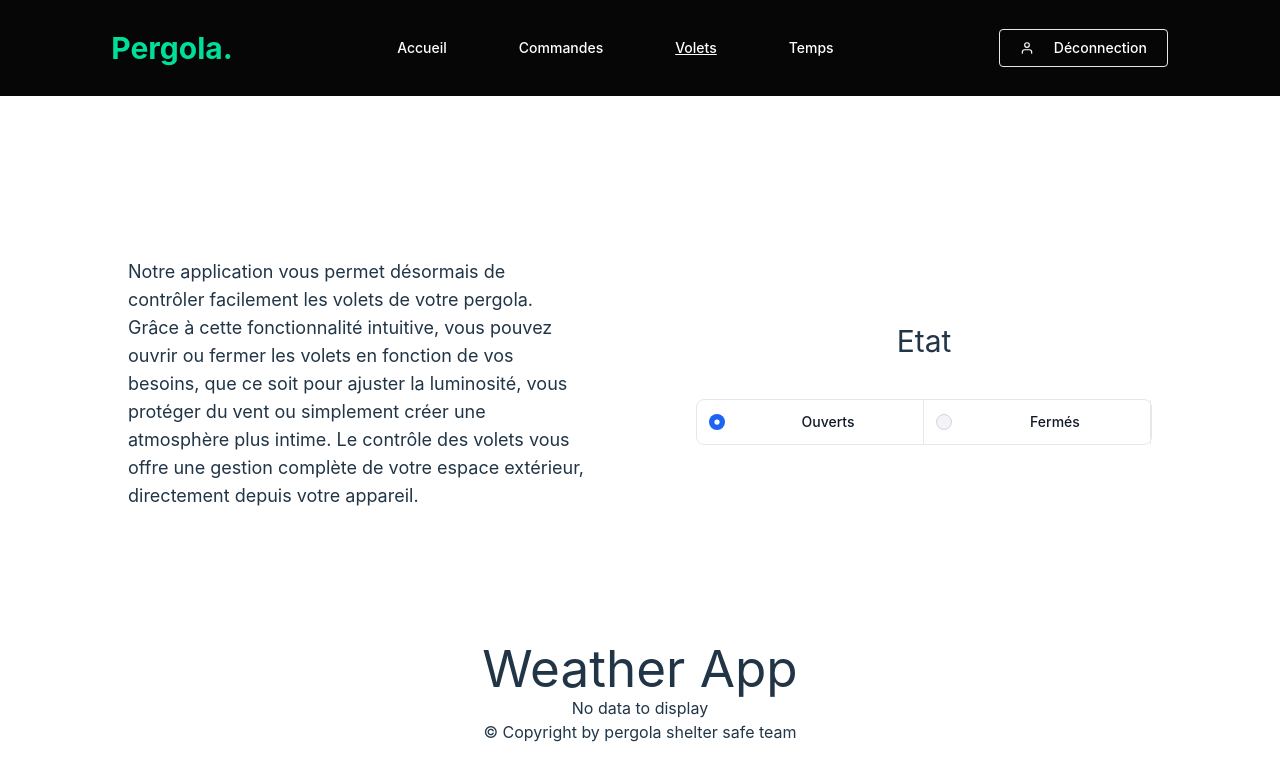
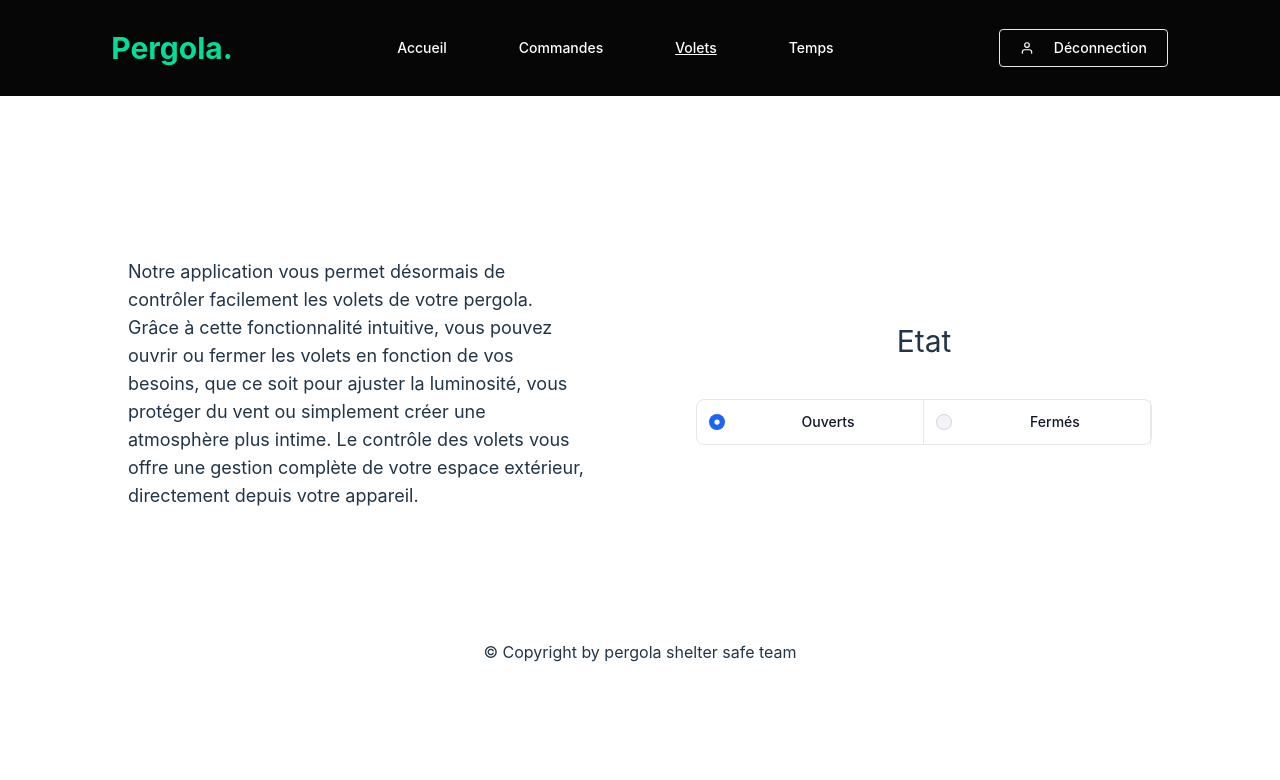
Before and after one commit to Nick-Kevin/Pergola-shelter-safe-web-app, a React (Vite) app: page /Pergola-shelter-safe-web-app/volets in a window 1280 px wide. Shown: the top 780 px of the page. Built offline with nearby package versions, Linux system fonts and the light colour scheme; no server answers.

Commit message:
update : weather page

```diff
--- a/src/pages/Volets.jsx
+++ b/src/pages/Volets.jsx
@@ -88,10 +88,6 @@ function Volets() {
                     </ul>
                 </div>
             </section>
-            <div>
-                <h1>Weather App</h1>
-                <WeatherDisplay weatherData={weatherData} />
-            </div>
             <Footer />
         </div>
     )
```
